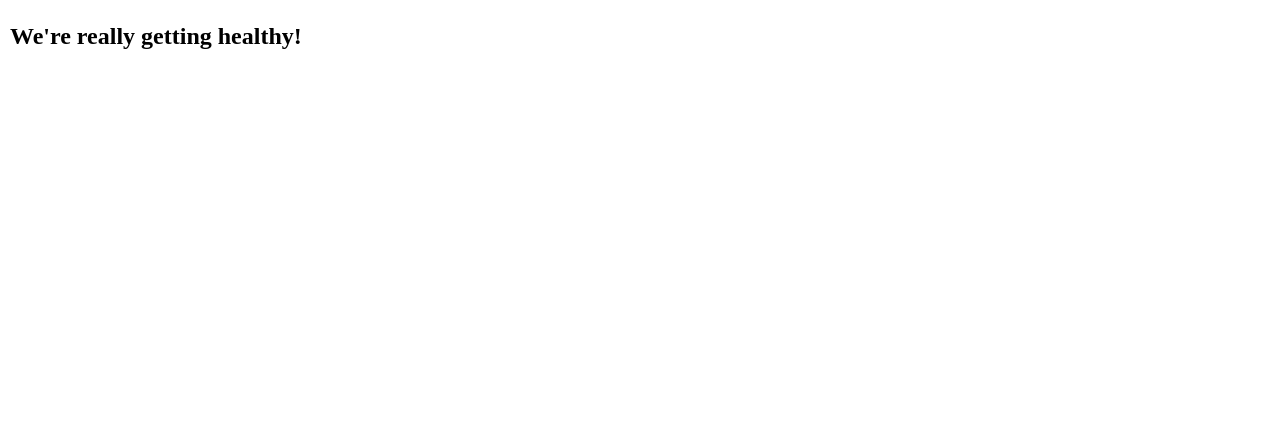
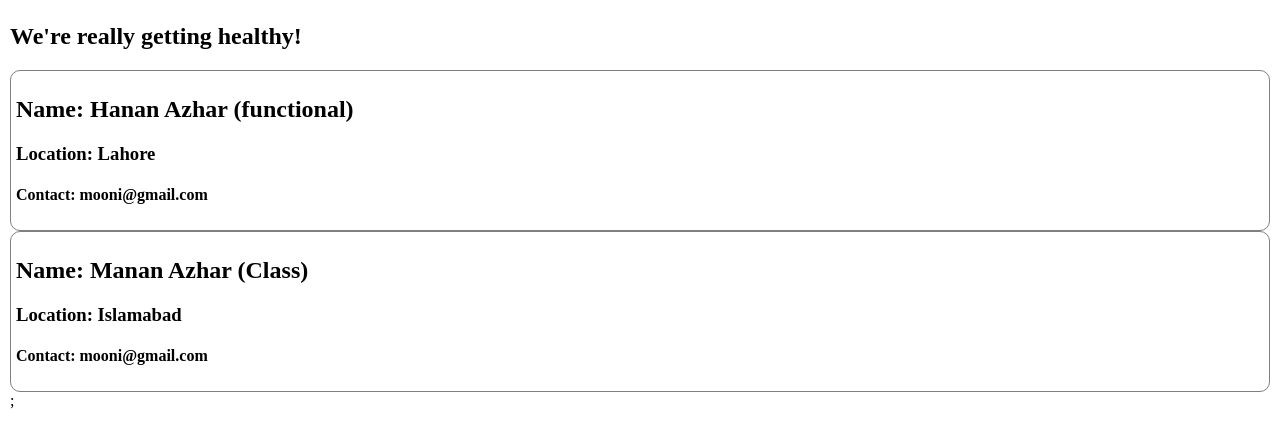
Before and after one commit to MuhammadManan/Namaste-React, a React (Vite) app: page /about in a window 1280 px wide. Shown: the part 371-797 px from the top of the page. Built offline with nearby package versions, Linux system fonts and the light colour scheme.

Commit message:
ClassComponent Ep08Part1

```diff
--- a/index.css
+++ b/index.css
@@ -41,13 +41,6 @@ html {
   font-size: 15px;
   cursor: pointer;
   font-weight: 700;
-}
-
-.body-container {
-  /* width: 100%; */
-  /* height: 100%; */
-  /* overflow: hidden; */
-  /* border: 2px solid black; */
 }
 
 .filter-container {
@@ -183,3 +176,9 @@ html {
   background-color: #f0f0f0;
   /* border: 2px solid black; */
 }
+
+.user-container {
+  padding: 5px;
+  border: 1px solid gray;
+  border-radius: 10px;
+}
--- a/src/components/About.js
+++ b/src/components/About.js
@@ -1,8 +1,13 @@
+import User from "./User";
+import UserClass from "./UserClass";
+
 const About = () => {
   return (
     <div className="about-container">
       <h1>About Us</h1>
       <h2>We're really getting healthy!</h2>
+      <User name={"Hanan Azhar (functional)"} />
+      <UserClass name={"Manan Azhar (Class)"} location={"Islamabad"} />;
     </div>
   );
 };
--- a/src/components/Body.js
+++ b/src/components/Body.js
@@ -35,8 +35,9 @@ export const Body = () => {
           className="topRate-Btn"
           onClick={() => {
             const filteredList = restaurantList.filter(
-              (res) => res.info.avgRating > 4.5
+              (res) => res.info.avgRating > 4
             );
+            console.log(filteredList);
             setFilterData(filteredList);
           }}
         >
--- /dev/null
+++ b/src/components/User.js
@@ -0,0 +1,12 @@
+const User = (props) => {
+  const { name } = props;
+  return (
+    <div className="user-container">
+      <h2>Name: {name}</h2>
+      <h3>Location: Lahore</h3>
+      <h4>Contact: mooni@gmail.com</h4>
+    </div>
+  );
+};
+
+export default User;
--- /dev/null
+++ b/src/components/UserClass.js
@@ -0,0 +1,19 @@
+import React from "react";
+
+class UserClass extends React.Component {
+  constructor(props) {
+    super(props);
+  }
+  render() {
+    const { name, location } = this.props;
+    return (
+      <div className="user-container">
+        <h2>Name: {name}</h2>
+        <h3>Location: {location}</h3>
+        <h4>Contact: mooni@gmail.com</h4>
+      </div>
+    );
+  }
+}
+
+export default UserClass;
```
Also changed, not shown: 1 other file (tests, documents, lock files or other folders).
